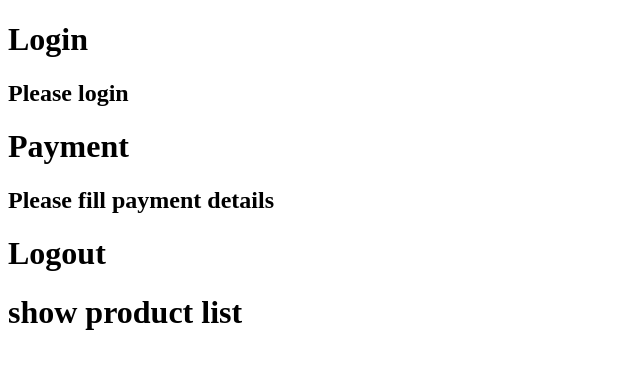
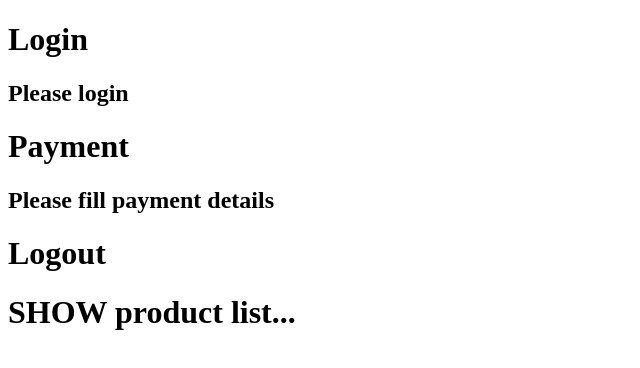
Before and after one commit to keavarin/codecamp-git-review, a plain HTML site: page index.html in a window 1280 px wide. Shown: the whole page, without its empty margins (0-640 px from the left). Drawn offline with Linux system fonts and the light colour scheme.

Commit message:
fix product list title text

```diff
--- a/index.html
+++ b/index.html
@@ -19,7 +19,7 @@
     </div>
 
     <div>
-      <h1>show product list</h1>
+      <h1>SHOW product list...</h1>
     </div>
   </body>
 </html>
```
